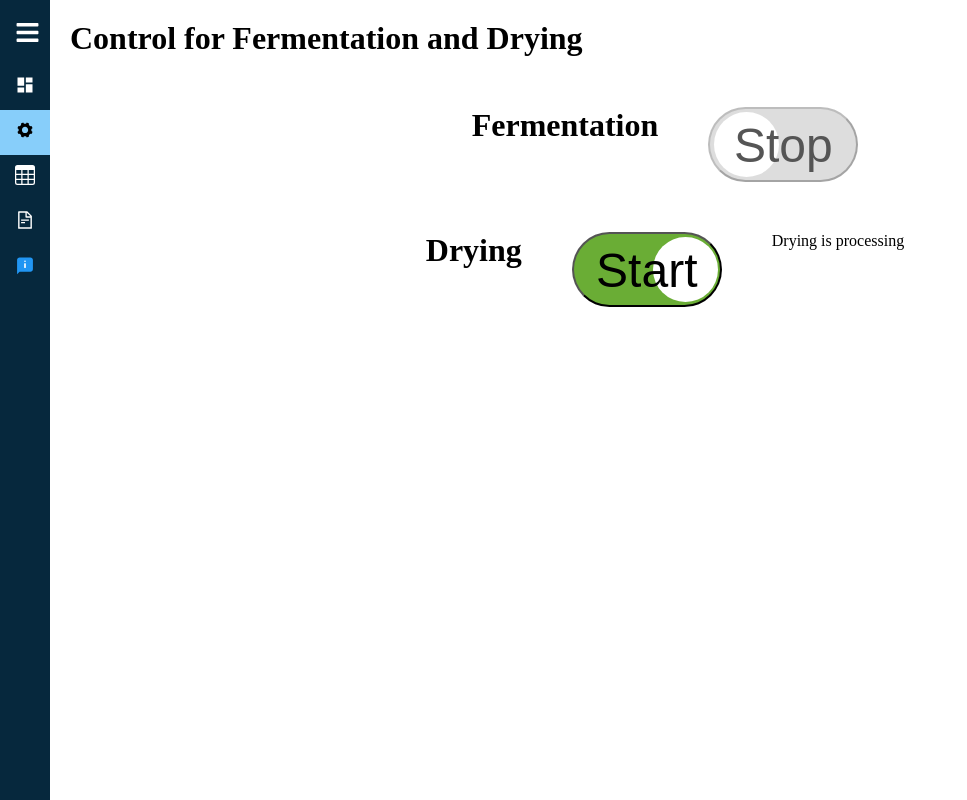
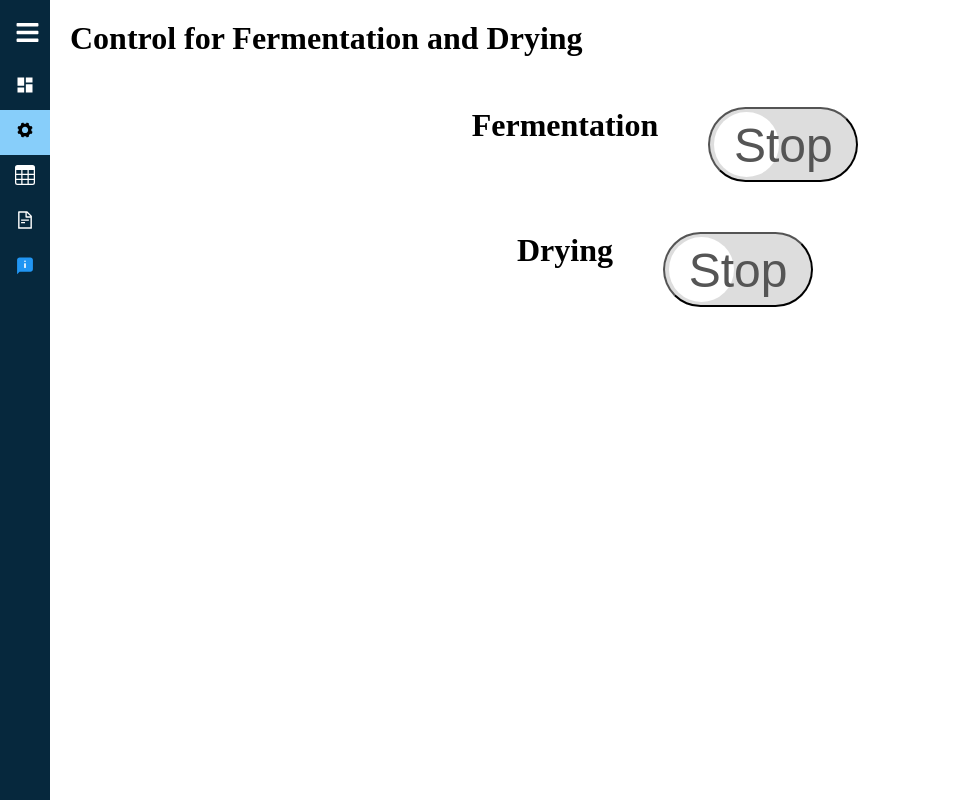
Before and after one commit to johnlloydztech/testv, a React (Create React App) app: page /control in a window 1280 px wide. Shown: the whole page, without its empty margins (0-967 px from the left). Built offline with nearby package versions, Linux system fonts and the light colour scheme; no server answers; the database is empty.

Commit message:
Update Control.jsx

```diff
--- a/src/pages/Control.jsx
+++ b/src/pages/Control.jsx
@@ -40,8 +40,6 @@ const Control = () => {
         setButton2On(false);
       } else {
         setButton1On(false);
-        setButton2On(true);
-        set(dryingRef, 0);
       }
     };
 
@@ -56,14 +54,21 @@ const Control = () => {
     const handleMoistureAndDayChange = (moistureSnapshot, daySnapshot) => {
       const moistureData = moistureSnapshot.val();
       const dayData = daySnapshot.val();
-      if (dayData <= 5) {
+      if (dayData === 5 || dayData > 4) {
+        setButton2On(true);
+        set(dryingRef, 1);
+      } else if (dayData <= 5) {
+        setButton2On(false);
         set(dryingRef, 0);
-      } else if (dayData > 5 && (moistureData < 5.5 || moistureData > 7.5)) {
+      } else if (moistureData < 5.5 || moistureData > 7.5) {
+        setButton2On(true);
         set(dryingRef, 1);
       } else {
+        setButton2On(false);
         set(dryingRef, 0);
       }
     };
+
 
     onValue(fermentationRef, handleFermentationChange);
     onValue(dryingRef, handleDryingChange);
```
